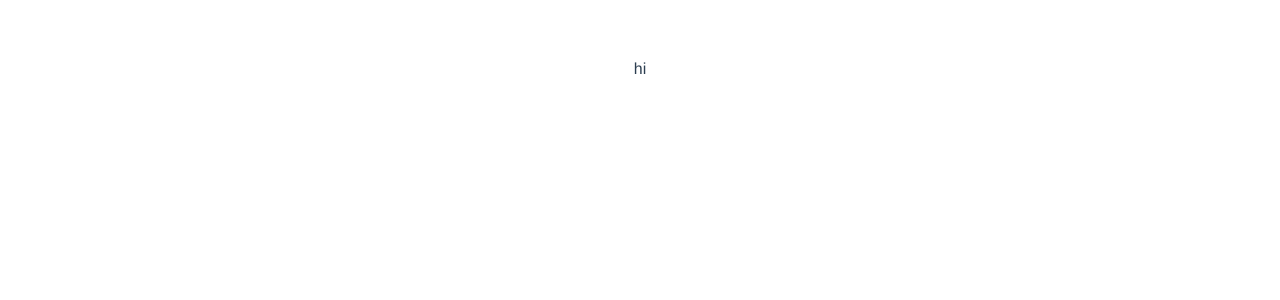
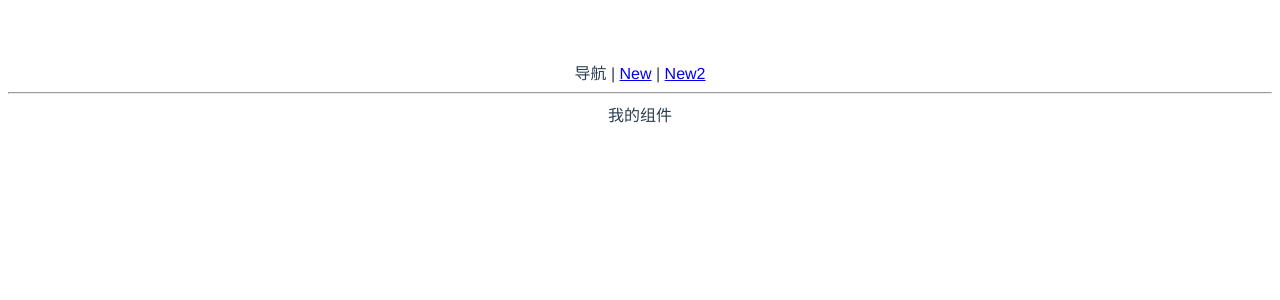
Before and after one commit to AeahKa/V3-UI, a Vue app: page / in a window 1280 px wide. Shown: the top 300 px of the page. Built offline with nearby package versions, Linux system fonts and the light colour scheme.

Commit message:
初始化router

```diff
--- a/index.html
+++ b/index.html
@@ -1,13 +1,13 @@
 <!DOCTYPE html>
 <html lang="en">
 	<head>
-  <meta charset="UTF-8">
+		<meta charset="UTF-8" />
 		<link rel="icon" href="/favicon.ico" />
-  <meta name="viewport" content="width=device-width, initial-scale=1.0">
+		<meta name="viewport" content="width=device-width, initial-scale=1.0" />
 		<title>Vite App</title>
 	</head>
 	<body>
 		<div id="app"></div>
-  <script type="module" src="/src/main.js"></script>
+		<script type="module" src="/src/main.ts"></script>
 	</body>
 </html>
--- /dev/null
+++ b/shims-vue.d.ts
@@ -0,0 +1,5 @@
+declare module '*.vue' {
+	import { ComponentOptions } from 'vue'
+	const componentOptions: ComponentOptions
+	export default componentOptions
+}
--- a/src/App.vue
+++ b/src/App.vue
@@ -1,16 +1,11 @@
 <template>
-  <div>
-    hi
-  </div>
+  <div>导航 | <RouterLink to="/">New</RouterLink> | <RouterLink to="xxx">New2</RouterLink></div>
+  <hr/>
+  <RouterView/>
 </template>
 
 <script>
-import HelloWorld from './components/HelloWorld.vue'
-
 export default {
   name: 'App',
-  components: {
-    HelloWorld
-  }
 }
 </script>
--- /dev/null
+++ b/src/components/New.vue
@@ -0,0 +1,15 @@
+<template>
+  <div>
+    我的组件
+  </div>
+</template>
+
+<script>
+export default{
+
+}
+</script>
+
+<style lang="scss" scoped>
+
+</style>
--- /dev/null
+++ b/src/components/New2.vue
@@ -0,0 +1,9 @@
+<template>
+	<div>我的组件2</div>
+</template>
+
+<script>
+	export default {}
+</script>
+
+<style lang="scss" scoped></style>
--- a/src/main.js
+++ /dev/null
@@ -1,5 +0,0 @@
-import { createApp } from 'vue'
-import App from './App.vue'
-import './index.css'
-
-createApp(App).mount('#app')
--- /dev/null
+++ b/src/main.ts
@@ -0,0 +1,19 @@
+import { createApp } from 'vue'
+import App from './App.vue'
+import './index.css'
+import { createWebHashHistory, createRouter } from 'vue-router'
+import New from './components/New.vue'
+import New2 from './components/New2.vue'
+
+const history = createWebHashHistory()
+const router = createRouter({
+	history: history,
+	routes: [
+		{ path: '/', component: New },
+		{ path: '/xxx', component: New2 },
+	],
+})
+
+const app = createApp(App)
+app.use(router)
+app.mount('#app')
```
Also changed, not shown: package.json (+4 -3 lines), 1 other file (tests, documents, lock files or other folders). Lines whose indentation alone changed are shown as unchanged.
